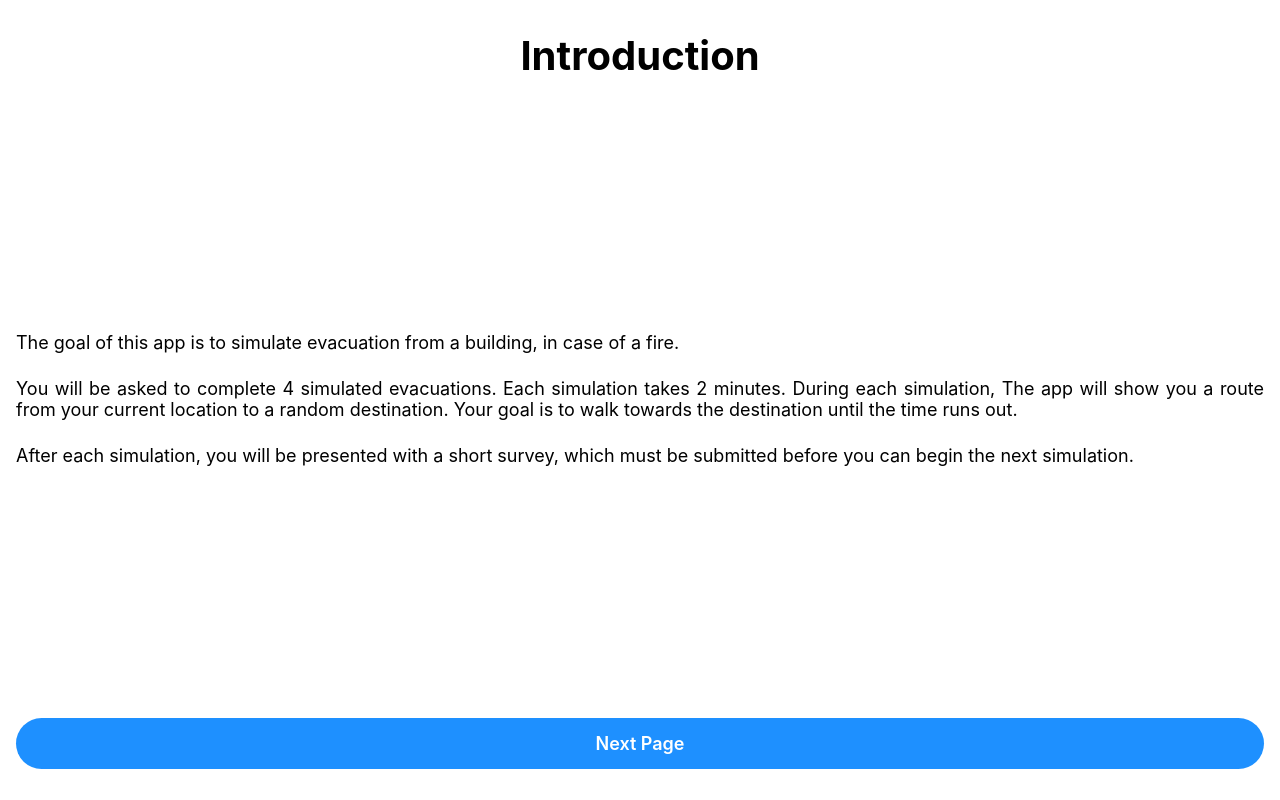
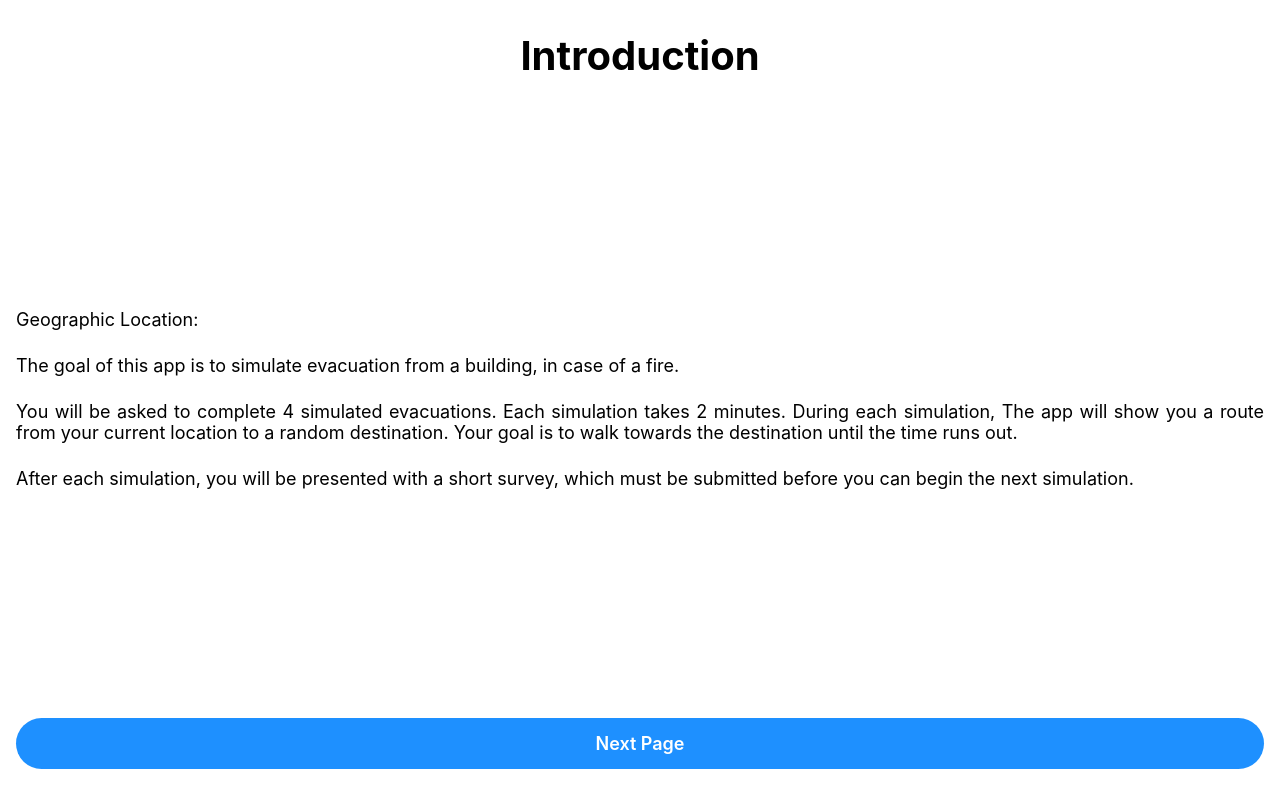
Before and after one commit to Benz56/Evac, a React (Create React App) app in the folder Frontend/: page / in a window 1280 px wide. Built offline with nearby package versions, Linux system fonts and the light colour scheme; no server answers.

Commit message:
Geo info.

```diff
--- a/Frontend/src/screens/IntroductionScreens.tsx
+++ b/Frontend/src/screens/IntroductionScreens.tsx
@@ -14,6 +14,9 @@ const IntroductionScreen = () => {
       <h1>Introduction</h1>
 
       <div className='paragraphs'>
+        <p>
+          Geographic Location:
+        </p>
         <p>
           The goal of this app is to simulate evacuation from a building, in case of a fire.
         </p>
@@ -35,4 +38,11 @@ const IntroductionScreen = () => {
   )
 }
 
+const GeoLocation = () => {
+  return navigator.geolocation.getCurrentPosition((position) => {
+    return position.coords.latitude + " " + position.coords.longitude;
+  }
+  );
+}
+
 export default IntroductionScreen;
```
